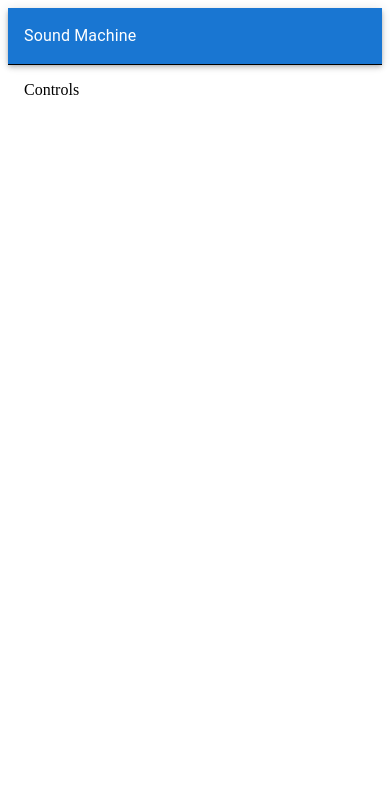
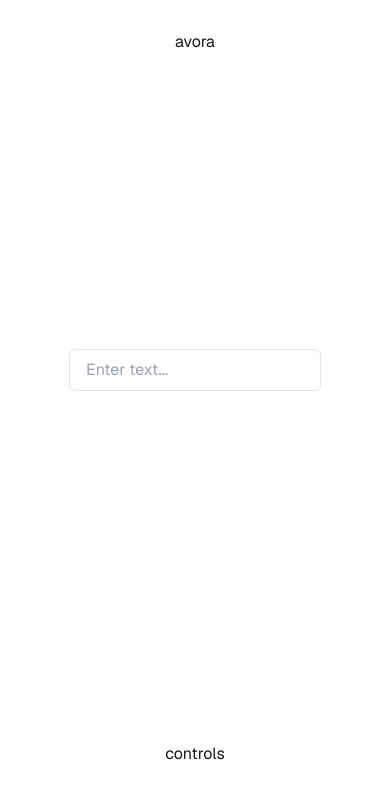
Before and after one commit to gillkyle/avora, a Next.js app: page / in a window 390 px wide. Shown: the top 798 px of the page. Built offline with nearby package versions, Linux system fonts and the light colour scheme.

Commit message:
move homepage, add ugly layout + form

```diff
--- a/pages/index.tsx
+++ /dev/null
@@ -1,46 +0,0 @@
-import { AppBar, Box, Toolbar, Typography } from "@mui/material";
-import Head from "next/head";
-
-export default function HomePage() {
-  return (
-    <>
-      <Head>
-        <title>Sound Machine</title>
-      </Head>
-
-      <Box
-        sx={{
-          display: "flex",
-          flexDirection: "column",
-          minHeight: "100vh",
-          bgcolor: "neutral.900",
-        }}
-      >
-        {/* Top Navigation */}
-        <AppBar position="static" sx={{ bgcolor: "neutral.800" }}>
-          <Toolbar>
-            <Typography component="h1">Sound Machine</Typography>
-          </Toolbar>
-        </AppBar>
-
-        {/* Main Content Area */}
-        <main className="flex-1 p-6 ring-1 ring-neutral-800 m-4 rounded-lg">
-          {/* Sound controls will go here */}
-        </main>
-
-        {/* Bottom Control Bar */}
-        <Box
-          sx={{
-            p: 2,
-            bgcolor: "neutral.800",
-            borderTop: "1px solid",
-            borderColor: "neutral.700",
-          }}
-        >
-          Controls
-          {/* Global controls will go here */}
-        </Box>
-      </Box>
-    </>
-  );
-}
--- a/src/pages/index.tsx
+++ b/src/pages/index.tsx
@@ -1,4 +1,3 @@
-import Image from "next/image";
 import { Geist, Geist_Mono } from "next/font/google";
 
 const geistSans = Geist({
@@ -16,98 +15,26 @@ export default function Home() {
     <div
       className={`${geistSans.variable} ${geistMono.variable} grid grid-rows-[20px_1fr_20px] items-center justify-items-center min-h-screen p-8 pb-20 gap-16 sm:p-20 font-[family-name:var(--font-geist-sans)]`}
     >
+      <nav>
+        <a href="/">avora</a>
+      </nav>
       <main className="flex flex-col gap-8 row-start-2 items-center sm:items-start">
-        <Image
-          className="dark:invert"
-          src="/next.svg"
-          alt="Next.js logo"
-          width={180}
-          height={38}
-          priority
-        />
-        <ol className="list-inside list-decimal text-sm text-center sm:text-left font-[family-name:var(--font-geist-mono)]">
-          <li className="mb-2">
-            Get started by editing{" "}
-            <code className="bg-black/[.05] dark:bg-white/[.06] px-1 py-0.5 rounded font-semibold">
-              src/pages/index.tsx
-            </code>
-            .
-          </li>
-          <li>Save and see your changes instantly.</li>
-        </ol>
-
-        <div className="flex gap-4 items-center flex-col sm:flex-row">
-          <a
-            className="rounded-full border border-solid border-transparent transition-colors flex items-center justify-center bg-foreground text-background gap-2 hover:bg-[#383838] dark:hover:bg-[#ccc] text-sm sm:text-base h-10 sm:h-12 px-4 sm:px-5"
-            href="https://vercel.com/new?utm_source=create-next-app&utm_medium=default-template-tw&utm_campaign=create-next-app"
-            target="_blank"
-            rel="noopener noreferrer"
+        <form className="flex flex-col gap-4">
+          <input
+            type="text"
+            placeholder="Enter text..."
+            className="px-4 py-2 border rounded-md focus:outline-none focus:ring-2 focus:ring-primary-500"
+          />
+          <button
+            type="submit"
+            className="px-4 py-2 bg-primary-500 text-white rounded-md hover:bg-primary-600 focus:outline-none focus:ring-2 focus:ring-primary-500"
           >
-            <Image
-              className="dark:invert"
-              src="/vercel.svg"
-              alt="Vercel logomark"
-              width={20}
-              height={20}
-            />
-            Deploy now
-          </a>
-          <a
-            className="rounded-full border border-solid border-black/[.08] dark:border-white/[.145] transition-colors flex items-center justify-center hover:bg-[#f2f2f2] dark:hover:bg-[#1a1a1a] hover:border-transparent text-sm sm:text-base h-10 sm:h-12 px-4 sm:px-5 sm:min-w-44"
-            href="https://nextjs.org/docs?utm_source=create-next-app&utm_medium=default-template-tw&utm_campaign=create-next-app"
-            target="_blank"
-            rel="noopener noreferrer"
-          >
-            Read our docs
-          </a>
-        </div>
+            Submit
+          </button>
+        </form>
       </main>
       <footer className="row-start-3 flex gap-6 flex-wrap items-center justify-center">
-        <a
-          className="flex items-center gap-2 hover:underline hover:underline-offset-4"
-          href="https://nextjs.org/learn?utm_source=create-next-app&utm_medium=default-template-tw&utm_campaign=create-next-app"
-          target="_blank"
-          rel="noopener noreferrer"
-        >
-          <Image
-            aria-hidden
-            src="/file.svg"
-            alt="File icon"
-            width={16}
-            height={16}
-          />
-          Learn
-        </a>
-        <a
-          className="flex items-center gap-2 hover:underline hover:underline-offset-4"
-          href="https://vercel.com/templates?framework=next.js&utm_source=create-next-app&utm_medium=default-template-tw&utm_campaign=create-next-app"
-          target="_blank"
-          rel="noopener noreferrer"
-        >
-          <Image
-            aria-hidden
-            src="/window.svg"
-            alt="Window icon"
-            width={16}
-            height={16}
-          />
-          Examples
-        </a>
-        <a
-          className="flex items-center gap-2 hover:underline hover:underline-offset-4"
-          href="https://nextjs.org?utm_source=create-next-app&utm_medium=default-template-tw&utm_campaign=create-next-app"
-          target="_blank"
-          rel="noopener noreferrer"
-        >
-          <Image
-            aria-hidden
-            src="/globe.svg"
-            alt="Globe icon"
-            width={16}
-            height={16}
-          />
-          Go to nextjs.org →
-        </a>
+        controls
       </footer>
     </div>
   );
```
